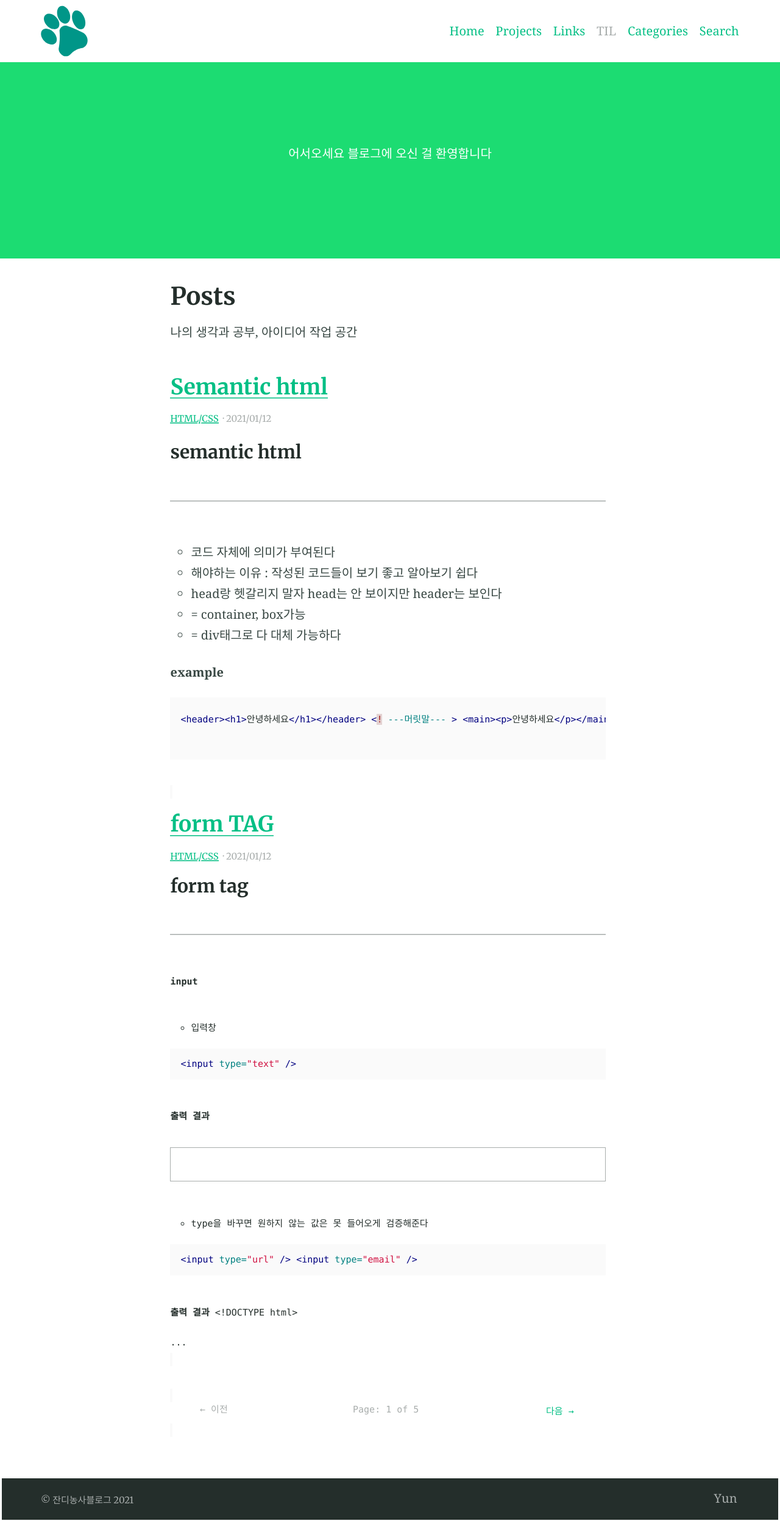
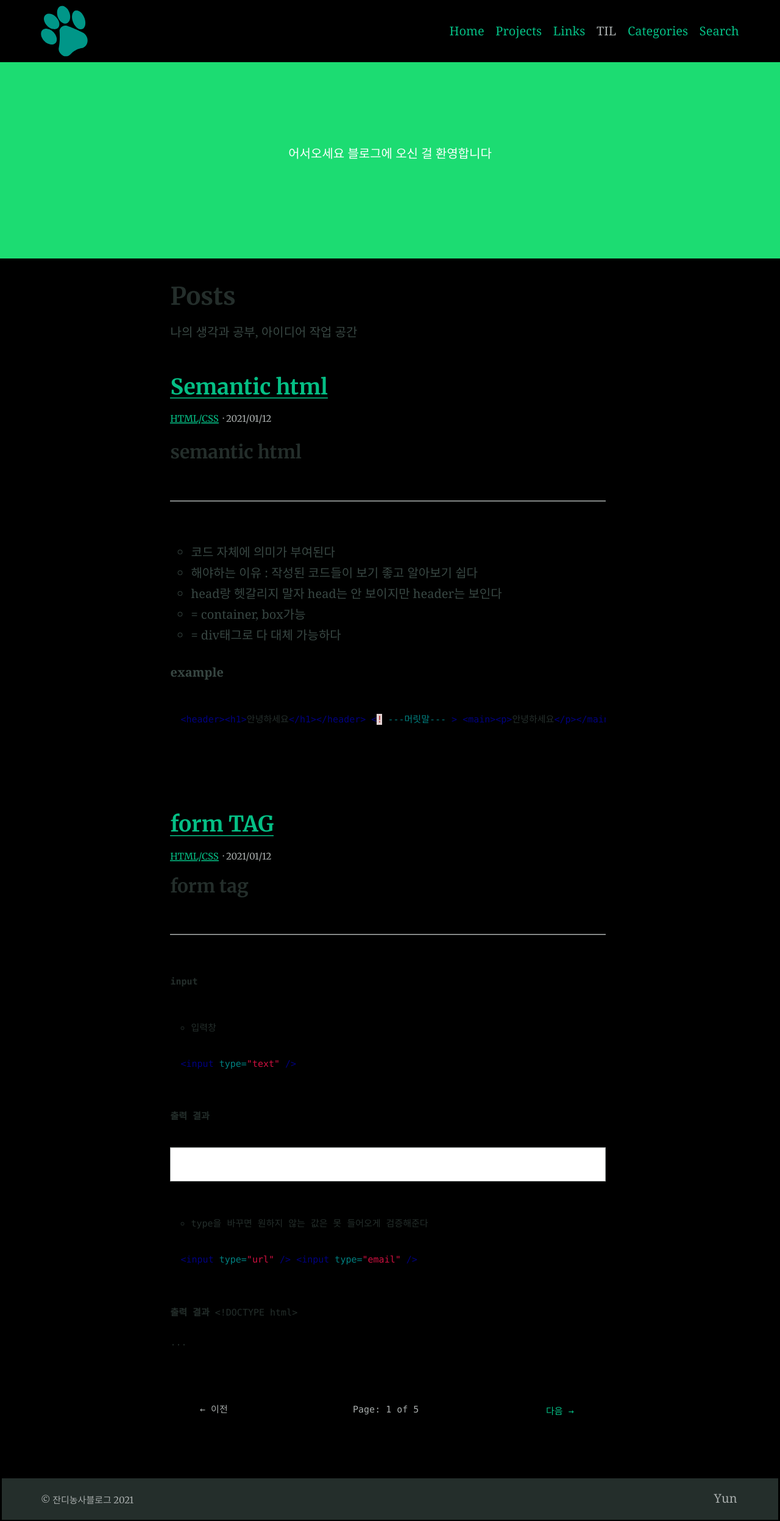
Before and after one commit to EngineerYun/EngineerYun.github.io, a Jekyll site: the page built from blog/index.html, in a window 1280 px wide. Shown: the whole page at 61% size. Built offline with Jekyll 4.4.1, drawn with Linux system fonts in a browser that asks for light colours; the list of posts is cut into pages by our own code.

Commit message:
background colour 변경

```diff
--- a/_sass/_settings.scss
+++ b/_sass/_settings.scss
@@ -1,7 +1,7 @@
 // Background colours
-$backgroundColour: #ffffff !default;
-$codeBackgroundColour: #fafafa !default;
-$featureBackgroundColour: #f9fafa !default;
+$backgroundColour: #000000 !default;
+$codeBackgroundColour: #000000 !default;
+$featureBackgroundColour: #000000 !default;
 $accentColour: #05bf85 !default;
 
 // Text colours
@@ -11,7 +11,7 @@
 $hoverColour: #008000 !default;
 $focusColour: #fa407a !default;
 $captionColour: #a8adac !default;
-$white: #ffffff !default;
+$white: #000000 !default;
 
 // Typography
 $bodytype: (
```
